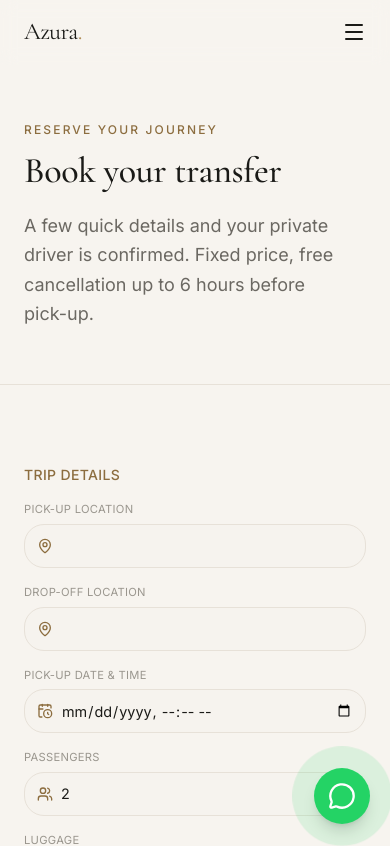
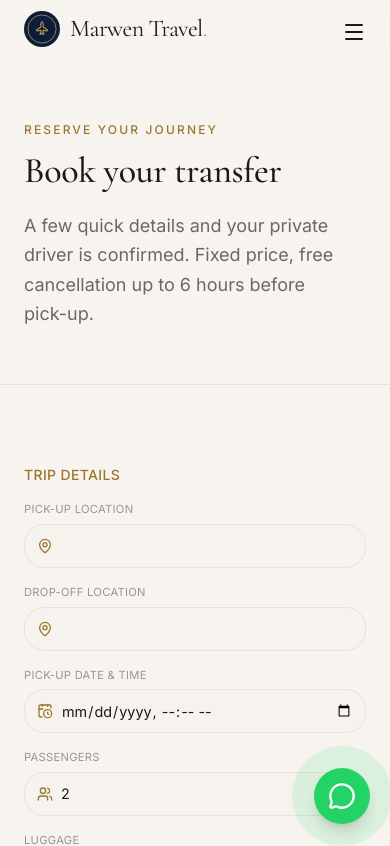
Before and after one commit to Achref200/travel-agency, a Next.js app: page /en/booking in a window 390 px wide. Shown: the top 846 px of the page. Built offline with nearby package versions, Linux system fonts and the light colour scheme.

Commit message:
updates marwen info

```diff
--- a/src/app/globals.css
+++ b/src/app/globals.css
@@ -1,9 +1,9 @@
 @import "tailwindcss";
 
 /* ==========================================================================
-   DESIGN SYSTEM — "Bosphorus Luxe"
+   DESIGN SYSTEM — "Marwen — Navy & Gold"
    Elegant · luxurious · minimal. Warm ivory canvas, deep charcoal ink,
-   a restrained brass-gold accent and a deep teal for immersive sections.
+   a restrained brass-gold accent and a deep navy blue for immersive sections.
    ========================================================================== */
 
 @theme {
@@ -15,10 +15,10 @@
   --color-faint: #9a968e; /* tertiary text / captions */
   --color-line: #e7e1d8; /* hairline borders */
 
-  /* Brand accent — muted brass gold */
-  --color-gold: #b08d57;
-  --color-gold-deep: #8c6d3f;
-  --color-gold-soft: #d9c7a8;
+  /* Brand accent — rich metallic gold (from Marwen logo/poster) */
+  --color-gold: #c8a24c;
+  --color-gold-deep: #9a7730;
+  --color-gold-soft: #e6d4a8;
 
   /* Earthy editorial accents (blended from the Scapia palette) */
   --color-terracotta: #a2603a;
@@ -27,9 +27,9 @@
   --color-sand: #d8ccbe;
   --color-shell: #efe8dd; /* warm panel background */
 
-  /* Immersive dark — deep teal / Bosphorus night */
-  --color-sea: #10302e;
-  --color-sea-deep: #0b201f;
+  /* Immersive dark — deep navy blue (Marwen brand background) */
+  --color-sea: #0b1d3a;
+  --color-sea-deep: #07152a;
 
   /* Feedback */
   --color-success: #3f7d5c;
@@ -223,9 +223,9 @@
   .scrim {
     background: linear-gradient(
       to top,
-      rgba(11, 32, 31, 0.72) 0%,
-      rgba(11, 32, 31, 0.28) 42%,
-      rgba(11, 32, 31, 0) 100%
+      rgba(7, 21, 42, 0.72) 0%,
+      rgba(7, 21, 42, 0.28) 42%,
+      rgba(7, 21, 42, 0) 100%
     );
   }
 }
--- a/src/app/icon.tsx
+++ b/src/app/icon.tsx
@@ -16,8 +16,8 @@ export default function Icon() {
           display: "flex",
           alignItems: "center",
           justifyContent: "center",
-          background: "#10302e",
-          color: "#b08d57",
+          background: "#0b1d3a",
+          color: "#c8a24c",
           fontSize: 320,
           fontWeight: 600,
           fontFamily: "serif",
--- a/src/app/manifest.ts
+++ b/src/app/manifest.ts
@@ -3,14 +3,14 @@ import { siteConfig } from "@/config/site";
 
 export default function manifest(): MetadataRoute.Manifest {
   return {
-    name: `${siteConfig.name} — ${siteConfig.legalName}`,
+    name: siteConfig.name,
     short_name: siteConfig.name,
     description:
       "Private airport transfers, chauffeured travel and curated tours across Türkiye.",
     start_url: "/",
     display: "standalone",
     background_color: "#f7f4ef",
-    theme_color: "#10302e",
+    theme_color: "#0b1d3a",
     lang: "en",
     icons: [
       { src: "/icon", sizes: "512x512", type: "image/png", purpose: "any" },
--- a/src/app/opengraph-image.tsx
+++ b/src/app/opengraph-image.tsx
@@ -17,12 +17,12 @@ export default function OpengraphImage() {
           flexDirection: "column",
           justifyContent: "center",
           padding: "80px",
-          background: "linear-gradient(135deg, #10302e 0%, #0b201f 100%)",
+          background: "linear-gradient(135deg, #0b1d3a 0%, #07152a 100%)",
           color: "#f7f4ef",
           fontFamily: "serif",
         }}
       >
-        <div style={{ display: "flex", width: 64, height: 3, background: "#b08d57" }} />
+        <div style={{ display: "flex", width: 64, height: 3, background: "#c8a24c" }} />
         <div
           style={{
             marginTop: 32,
@@ -34,7 +34,7 @@ export default function OpengraphImage() {
           }}
         >
           {siteConfig.name}
-          <span style={{ color: "#b08d57" }}>.</span>
+          <span style={{ color: "#c8a24c" }}>.</span>
         </div>
         <div
           style={{
--- a/src/components/layout/Footer.tsx
+++ b/src/components/layout/Footer.tsx
@@ -3,6 +3,7 @@ import { MapPin, Phone, Mail } from "lucide-react";
 import { Link } from "@/i18n/navigation";
 import { mainNav } from "@/config/nav";
 import { siteConfig, whatsappLink, telLink } from "@/config/site";
+import { Logo } from "./Logo";
 import {
   InstagramIcon,
   FacebookIcon,
@@ -38,12 +39,8 @@ export function Footer() {
         <div className="grid gap-12 md:grid-cols-2 lg:grid-cols-[1.4fr_1fr_1fr_1fr]">
           {/* Brand + contact */}
           <div>
-            <Link
-              href="/"
-              className="font-display text-3xl text-canvas leading-none"
-            >
-              {siteConfig.name}
-              <span className="text-gold">.</span>
+            <Link href="/" aria-label={siteConfig.name}>
+              <Logo tone="light" className="text-3xl" />
             </Link>
             <p className="mt-5 max-w-xs text-sm leading-relaxed text-canvas/70">
               {t("tagline")}
--- a/src/components/layout/Header.tsx
+++ b/src/components/layout/Header.tsx
@@ -9,6 +9,7 @@ import { siteConfig, whatsappLink } from "@/config/site";
 import { cn } from "@/lib/utils";
 import { Button } from "@/components/ui/Button";
 import { LanguageSwitcher } from "./LanguageSwitcher";
+import { Logo } from "./Logo";
 
 export function Header() {
   const t = useTranslations("Nav");
@@ -35,23 +36,19 @@ export function Header() {
     href === "/" ? pathname === "/" : pathname.startsWith(href);
 
   return (
+    <>
       <header
         className={cn(
           "sticky top-0 z-50 transition-all duration-300",
-        scrolled
+          scrolled || menuOpen
             ? "bg-canvas/85 backdrop-blur-md border-b border-line shadow-[0_1px_20px_rgba(26,26,23,0.04)]"
             : "bg-canvas/40 backdrop-blur-sm border-b border-transparent",
         )}
       >
       <div className="shell flex h-16 md:h-20 items-center justify-between gap-6">
         {/* Brand */}
-        <Link
-          href="/"
-          className="font-display text-2xl md:text-[1.7rem] leading-none tracking-tight text-ink"
-          aria-label={siteConfig.name}
-        >
-          {siteConfig.name}
-          <span className="text-gold">.</span>
+        <Link href="/" aria-label={siteConfig.name}>
+          <Logo className="text-2xl md:text-[1.7rem]" />
         </Link>
 
         {/* Desktop nav */}
@@ -91,11 +88,15 @@ export function Header() {
           {menuOpen ? <X className="size-6" /> : <Menu className="size-6" />}
         </button>
         </div>
+      </header>
 
-      {/* Mobile overlay menu */}
+      {/* Mobile overlay menu — rendered as a SIBLING of <header> on purpose:
+          the header's backdrop-blur establishes a containing block for fixed
+          descendants, which would trap this panel inside the ~64px bar and
+          strip its background. Keeping it outside anchors it to the viewport. */}
       <div
         className={cn(
-          "lg:hidden fixed inset-x-0 top-16 bottom-0 z-40 bg-canvas transition-[opacity,transform] duration-300 ease-[cubic-bezier(0.22,1,0.36,1)]",
+          "lg:hidden fixed inset-x-0 top-16 md:top-20 bottom-0 z-40 bg-canvas transition-[opacity,transform] duration-300 ease-[cubic-bezier(0.22,1,0.36,1)]",
           menuOpen
             ? "opacity-100 translate-y-0"
             : "pointer-events-none opacity-0 -translate-y-2",
@@ -136,6 +137,6 @@ export function Header() {
           </div>
         </div>
       </div>
-    </header>
+    </>
   );
 }
--- /dev/null
+++ b/src/components/layout/Logo.tsx
@@ -0,0 +1,74 @@
+import { siteConfig } from "@/config/site";
+import { cn } from "@/lib/utils";
+
+/**
+ * Marwen Travel emblem — a vector recreation of the brand badge:
+ * a deep-navy disc, a gold ring and a gold airplane.
+ *
+ * Uses the brand design tokens (`--color-sea` / `--color-gold`) so it stays
+ * in sync with the palette. The navy disc reads as a solid badge on light
+ * surfaces (header) and dissolves into navy backgrounds (footer), where the
+ * gold ring + plane still define the mark.
+ *
+ * To use the real raster/vector artwork instead, drop it in `/public`
+ * (e.g. `logo.svg`) and swap this component for a `next/image`.
+ */
+export function LogoMark({ className }: { className?: string }) {
+  return (
+    <svg
+      viewBox="0 0 64 64"
+      className={className}
+      role="img"
+      aria-hidden="true"
+      fill="none"
+    >
+      <circle cx="32" cy="32" r="32" fill="var(--color-sea)" />
+      <circle
+        cx="32"
+        cy="32"
+        r="25"
+        stroke="var(--color-gold)"
+        strokeWidth="1.5"
+        opacity="0.85"
+      />
+      <g
+        transform="translate(32 32) rotate(-45) translate(-12 -12)"
+        stroke="var(--color-gold)"
+        strokeWidth="1.8"
+        strokeLinecap="round"
+        strokeLinejoin="round"
+      >
+        <path d="M17.8 19.2 16 11l3.5-3.5C21 6 21.5 4 21 3c-1-.5-3 0-4.5 1.5L13 8 4.8 6.2c-.5-.1-.9.1-1.1.5l-.3.5c-.2.5-.1 1 .3 1.3L9 12l-2 3H4l-1 1 3 2 2 3 1-1v-3l3-2 3.5 5.3c.3.4.8.5 1.3.3l.5-.2c.4-.3.6-.7.5-1.2z" />
+      </g>
+    </svg>
+  );
+}
+
+/**
+ * Full brand lockup: emblem + wordmark. `tone` adapts the wordmark colour to
+ * the surface it sits on (light header vs. dark footer).
+ */
+export function Logo({
+  className,
+  markClassName,
+  tone = "dark",
+}: {
+  className?: string;
+  markClassName?: string;
+  tone?: "dark" | "light";
+}) {
+  return (
+    <span className={cn("inline-flex items-center gap-2.5", className)}>
+      <LogoMark className={cn("size-9 md:size-10 shrink-0", markClassName)} />
+      <span
+        className={cn(
+          "font-display leading-none tracking-tight",
+          tone === "light" ? "text-canvas" : "text-ink",
+        )}
+      >
+        {siteConfig.name}
+        <span className="text-gold">.</span>
+      </span>
+    </span>
+  );
+}
--- a/src/config/site.ts
+++ b/src/config/site.ts
@@ -14,7 +14,7 @@
  */
 
 /** The one variable to change when the brand name is decided. */
-export const SITE_NAME = "Azura";
+export const SITE_NAME = "Marwen Travel";
 
 /** Production domain (no trailing slash). Used for canonical URLs & sitemaps. */
 export const SITE_DOMAIN = "https://www.azura-travel.com";
@@ -25,7 +25,7 @@ export const siteConfig = {
   /** Short brand name shown in the UI. */
   name: SITE_NAME,
   /** Full legal / registered company name (footer, contracts, invoices). */
-  legalName: `${SITE_NAME} Travel`,
+  legalName: SITE_NAME,
   /** Canonical production URL. */
   url: SITE_DOMAIN,
   /** Default social share / OG image (served from /public or Cloudinary). */
@@ -57,7 +57,7 @@ export const siteConfig = {
 
   /** Public social profiles. Empty string = hidden. */
   social: {
-    instagram: "https://www.instagram.com/",
+    instagram: "https://www.instagram.com/marwen_travel_officiel",
     facebook: "https://www.facebook.com/",
     tripadvisor: "https://www.tripadvisor.com/",
     x: "",
```
Lines whose indentation alone changed are shown as unchanged.
